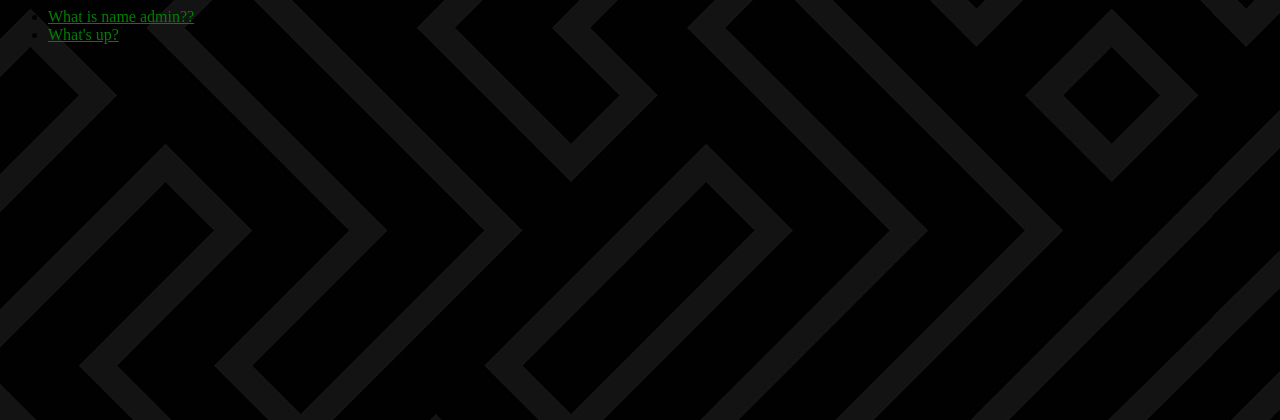
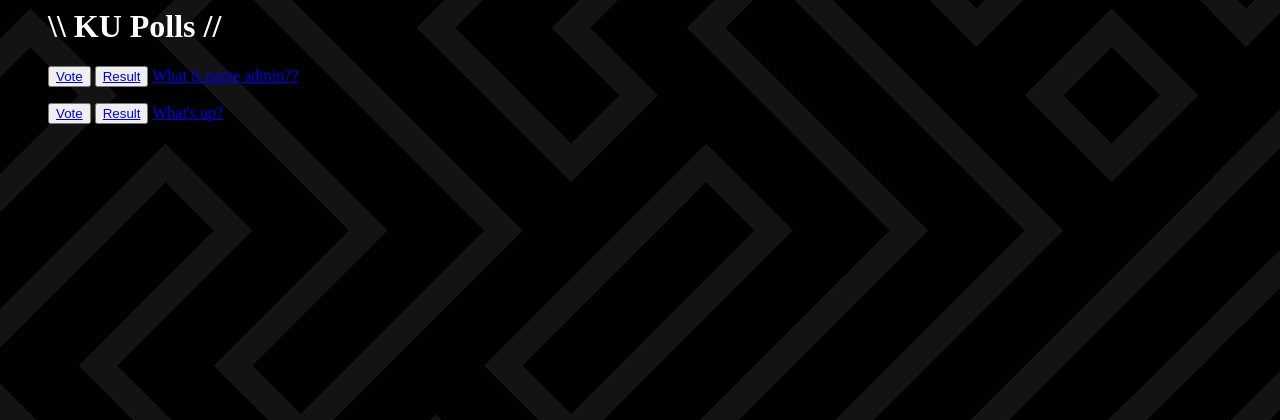
Before and after one commit to reviseUC73/ku-polls, a Django app: page /polls/ in a window 1280 px wide. Shown: the top 420 px of the page. Run offline with Django 4.2, Linux system fonts and the light colour scheme; data comes from the database, SQL or seed files in the repository; both versions use the stored data as it was after the commit.

Commit message:
Create link to result page and Allow visitor to view results without voting

```diff
--- a/polls/static/polls/style.css
+++ b/polls/static/polls/style.css
@@ -4,3 +4,9 @@ li a {
 body {
     background: white url("images/picture.png") no-repeat;
 }
+/* title {
+  color : white;
+} */
+/* button {
+  padding-left : 20rem
+} */
--- a/polls/templates/polls/index.html
+++ b/polls/templates/polls/index.html
@@ -1,16 +1,36 @@
 {% load static %}
 
 <link rel="stylesheet" href="{% static 'polls/style.css' %}" />
+
 {% if latest_question_list %}
 <ul>
-  {% for question in latest_question_list %}
+  <h1 id="title" style="color: white">\\ KU Polls //</h1>
+  {% for question in latest_question_list %} {% if question.can_vote %}
+  <p>
 
-  <li>
-    <a href="{% url 'polls:detail' question.id %}"
+    <button id="button">
+      <a id="button-text" href="{% url 'polls:detail' question.id %}"> Vote </a>
+    </button>
+    <button id="button">
+      <a id="button-text" href="{% url 'polls:results' question.id %}">
+        Result
+      </a>
+    </button>
+    <a id="link" href="{% url 'polls:detail' question.id %}"
       >{{ question.question_text }}</a
     >
-  </li>
-  {% endfor %}
+  </p>
+  {% elif question.can_vote %}
+  <p id="link">
+    {{ question.question_text }}
+    <button id="button-vote">Vote</button>
+    <button id="button">
+      <a id="button text" href="{% url 'polls:results' question.id %}">
+        Result
+      </a>
+    </button>
+  </p>
+  {% endif %} {% endfor %}
 </ul>
 {% else %}
 <p>No polls are available.</p>
```
Also changed, not shown: db.sqlite3.
